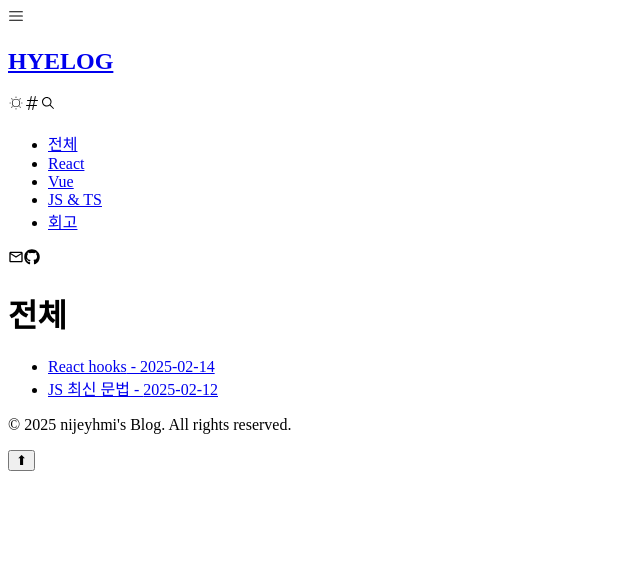
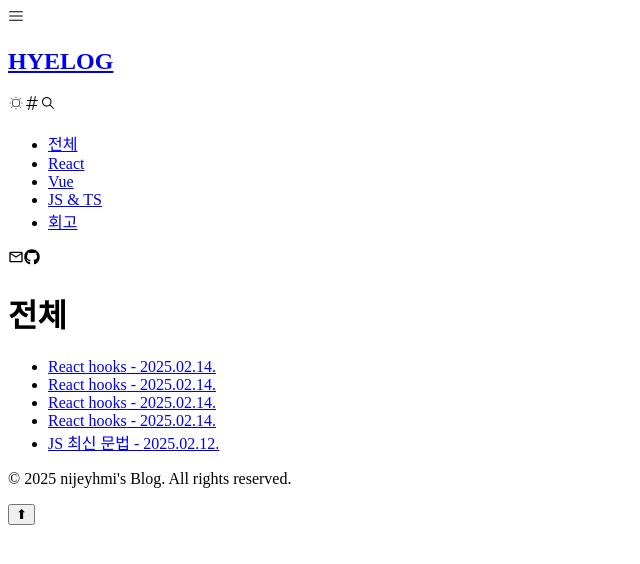
Before and after one commit to nijeyhmi/nijeyhmi.github.io, a React (Create React App) app: page / in a window 1280 px wide. Shown: the top 564 px of the page, without its empty margins (0-640 px from the left). Built offline with nearby package versions, Linux system fonts and the light colour scheme.

Commit message:
chore: 더미 데이터 추가

```diff
--- a/public/index.html
+++ b/public/index.html
@@ -1,14 +1,17 @@
 <!DOCTYPE html>
 <html lang="en">
+
 <head>
   <meta charset="utf-8" />
   <meta name="viewport" content="width=device-width, initial-scale=1" />
   <meta name="theme-color" content="#000000" />
   <meta name="description" content="personal blog" />
 
-    <title>Hey,Jeanz</title>
+  <title>HYELOG</title>
 </head>
+
 <body>
   <div id="root"></div>
 </body>
+
 </html>
--- a/public/posts.json
+++ b/public/posts.json
@@ -1,16 +1,47 @@
 [
   {
     "title": "React hooks",
-    "date": "2025-02-14",
+    "date": "2025.02.14.",
     "category": "React",
     "id": "react-hooks",
+    "content": "본문입니다.본문입니다.본문입니다.본문입니다.본문입니다.본문입니다.본문입니다.본문입니다.본문입니다.본문입니다.본문입니다.본문입니다.본문입니다.본문입니다.본문입니다.본문입니다.본문입니다.본문입니다.본문입니다.본문입니다.본문입니다.본문입니다.본문입니다.본문입니다.본문입니다.본문입니다.본문입니다.본문입니다.본문입니다.본문입니다.본문입니다.본문입니다.본문입니다.본문입니다.",
+    "tags": ["react", "react-hooks"],
+    "file": "react-hooks.md"
+  },
+  {
+    "title": "React hooks",
+    "date": "2025.02.14.",
+    "category": "React",
+    "id": "react-hooks",
+    "content": "본문입니다.본문입니다.본문입니다.본문입니다.본문입니다.본문입니다.본문입니다.본문입니다.본문입니다.본문입니다.본문입니다.본문입니다.본문입니다.본문입니다.본문입니다.본문입니다.본문입니다.본문입니다.본문입니다.본문입니다.본문입니다.본문입니다.본문입니다.본문입니다.본문입니다.본문입니다.본문입니다.본문입니다.본문입니다.본문입니다.본문입니다.본문입니다.본문입니다.본문입니다.",
+    "tags": ["react", "react-hooks"],
+    "file": "react-hooks.md"
+  },
+  {
+    "title": "React hooks",
+    "date": "2025.02.14.",
+    "category": "React",
+    "id": "react-hooks",
+    "content": "본문입니다.본문입니다.본문입니다.본문입니다.본문입니다.본문입니다.본문입니다.본문입니다.본문입니다.본문입니다.본문입니다.본문입니다.본문입니다.본문입니다.본문입니다.본문입니다.본문입니다.본문입니다.본문입니다.본문입니다.본문입니다.본문입니다.본문입니다.본문입니다.본문입니다.본문입니다.본문입니다.본문입니다.본문입니다.본문입니다.본문입니다.본문입니다.본문입니다.본문입니다.",
+    "tags": ["react", "react-hooks"],
+    "file": "react-hooks.md"
+  },
+  {
+    "title": "React hooks",
+    "date": "2025.02.14.",
+    "category": "React",
+    "id": "react-hooks",
+    "content": "본문입니다.본문입니다.본문입니다.본문입니다.본문입니다.본문입니다.본문입니다.본문입니다.본문입니다.본문입니다.본문입니다.본문입니다.본문입니다.본문입니다.본문입니다.본문입니다.본문입니다.본문입니다.본문입니다.본문입니다.본문입니다.본문입니다.본문입니다.본문입니다.본문입니다.본문입니다.본문입니다.본문입니다.본문입니다.본문입니다.본문입니다.본문입니다.본문입니다.본문입니다.",
+    "tags": ["react", "react-hooks"],
     "file": "react-hooks.md"
   },
   {
     "title": "JS 최신 문법",
-    "date": "2025-02-12",
+    "date": "2025.02.12.",
     "category": "JS",
     "id": "js-modern",
+    "content": "본문입니다.본문입니다.본문입니다.본문입니다.본문입니다.본문입니다.본문입니다.본문입니다.본문입니다.본문입니다.본문입니다.본문입니다.본문입니다.본문입니다.본문입니다.본문입니다.본문입니다.본문입니다.본문입니다.본문입니다.본문입니다.본문입니다.본문입니다.본문입니다.본문입니다.본문입니다.본문입니다.본문입니다.본문입니다.본문입니다.본문입니다.본문입니다.본문입니다.본문입니다.",
+    "tags": ["js", "js-modern"],
     "file": "post2.md"
   }
 ]
```
Also changed, not shown: public/posts/react-hooks.md (+40 -0 lines). Lines whose indentation alone changed are shown as unchanged.
